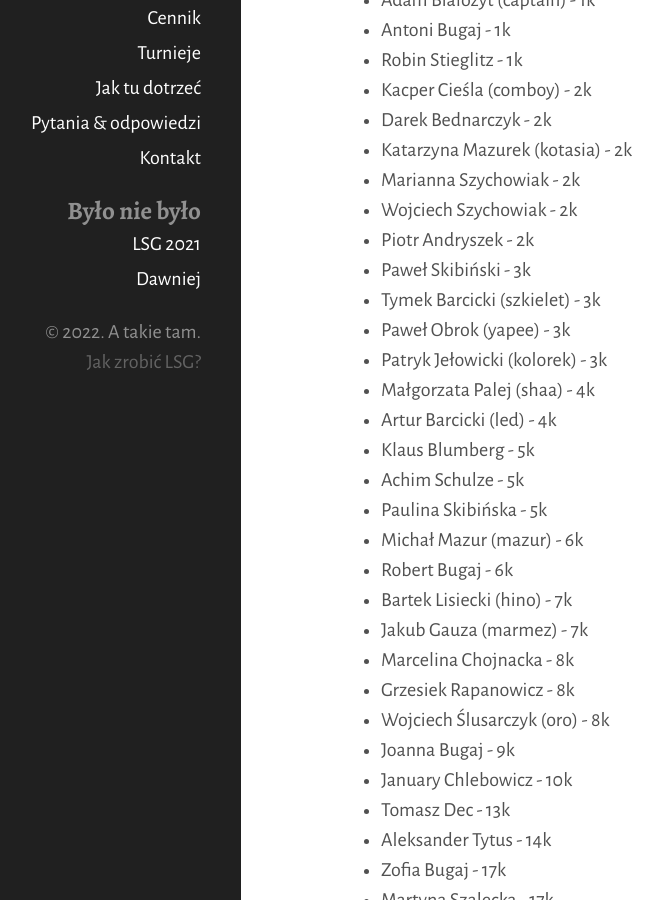
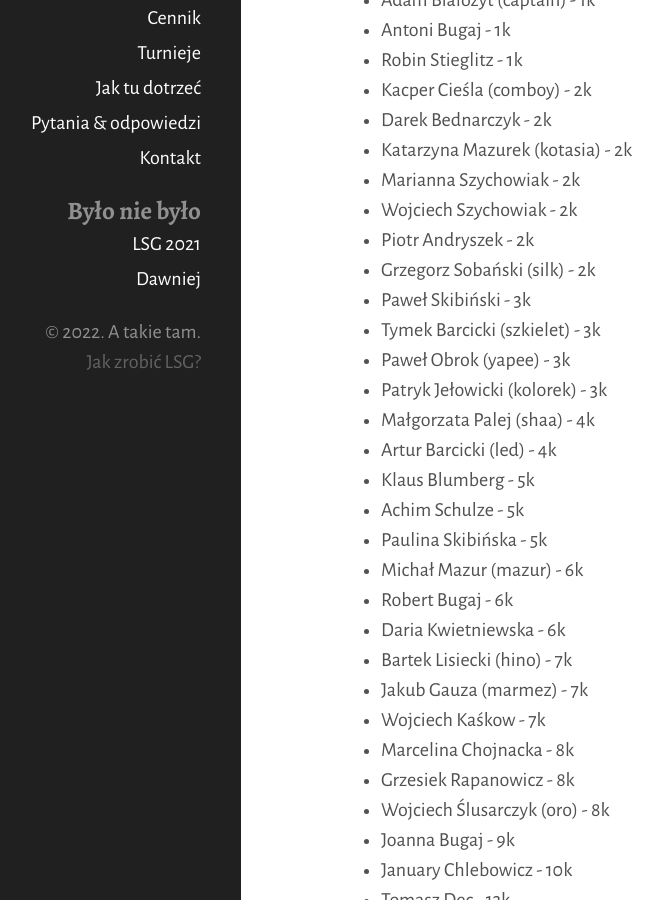
Before and after one commit to tasuki/lsg, a Jekyll site: the page built from zarejestrowani.md, in a window 1280 px wide and 900 px high, scrolled down 475 px. Shown: the whole window, without its empty margins (119-782 px from the left). Built offline with Jekyll 4.4.1, drawn with Linux system fonts in a browser that asks for light colours; nearby versions of some CDN libraries.

Commit message:
Update zarejestrowani.md

```diff
--- a/zarejestrowani.md
+++ b/zarejestrowani.md
@@ -26,6 +26,7 @@ Zarejestrowani uczestnicy (mniej więcej wg siły):
 - Marianna Szychowiak - 2k
 - Wojciech Szychowiak - 2k
 - Piotr Andryszek - 2k
+- Grzegorz Sobański (silk) - 2k
 - Paweł Skibiński - 3k
 - Tymek Barcicki (szkielet) - 3k
 - Paweł Obrok (yapee) - 3k
@@ -37,8 +38,10 @@ Zarejestrowani uczestnicy (mniej więcej wg siły):
 - Paulina Skibińska - 5k
 - Michał Mazur (mazur) - 6k
 - Robert Bugaj - 6k
+- Daria Kwietniewska - 6k
 - Bartek Lisiecki (hino) - 7k
 - Jakub Gauza (marmez) - 7k
+- Wojciech Kaśkow - 7k
 - Marcelina Chojnacka - 8k
 - Grzesiek Rapanowicz - 8k
 - Wojciech Ślusarczyk (oro) - 8k
```
